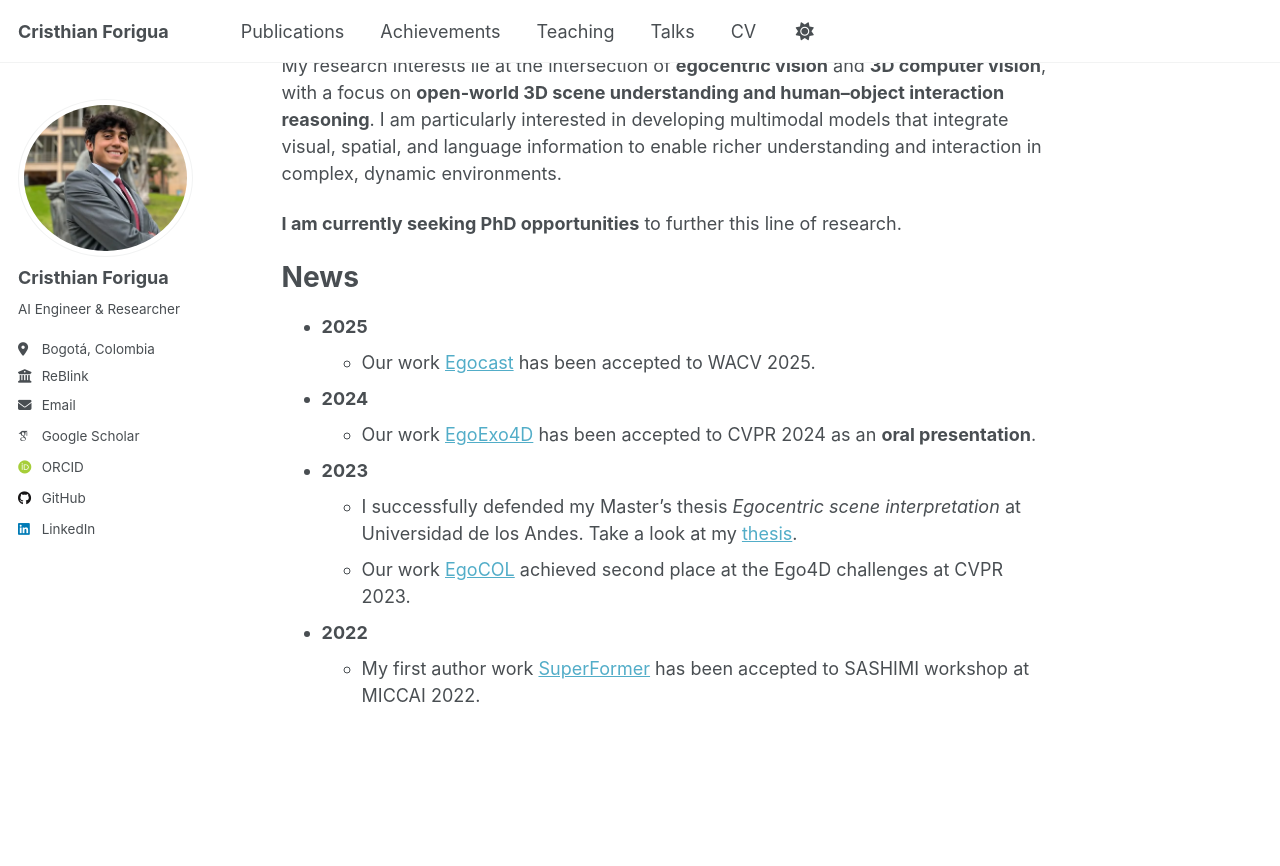
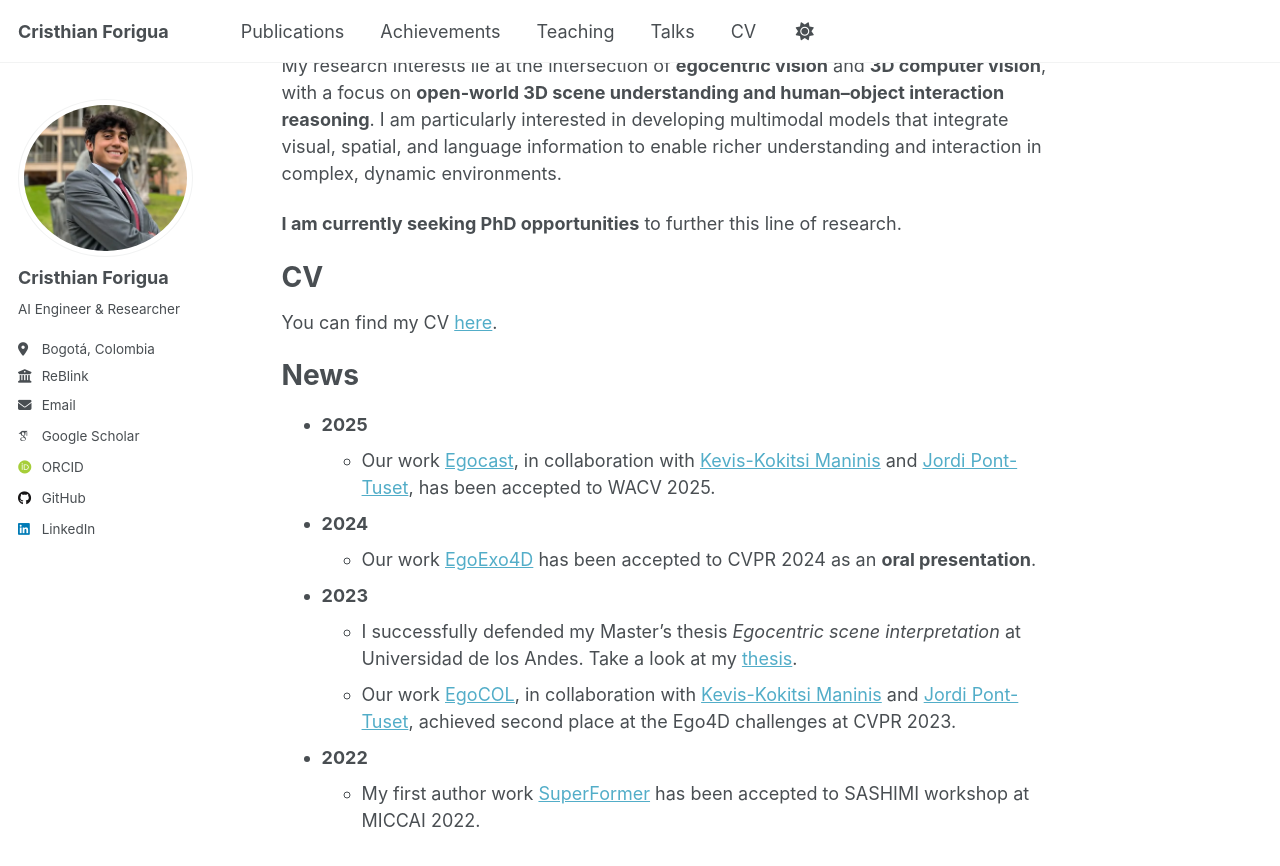
Before and after one commit to cdforigua05/cdforigua05.github.io, a Jekyll site: the page built from _pages/about.md, in a window 1280 px wide and 900 px high, scrolled down 379 px. Shown: the top 866 px of the window. Built offline with Jekyll 4.4.1, drawn with Linux system fonts in a browser that asks for light colours; some web fonts are replaced; a script that is not in the unit is left out.

Commit message:
Improvements updates 3

```diff
--- a/_pages/about.md
+++ b/_pages/about.md
@@ -15,20 +15,22 @@ My research interests lie at the intersection of **egocentric vision** and **3D
 
 **I am currently seeking PhD opportunities** to further this line of research.
 
-
+CV
+======
+You can find my CV [here](https://cdforigua05.github.io/files/Cristhian_Forigua_CV.pdf).
 
 News
 ======
 
 - **2025**
-    - Our work [Egocast](https://bcv-uniandes.github.io/egocast-wp/) has been accepted to WACV 2025.
+    - Our work [Egocast](https://bcv-uniandes.github.io/egocast-wp/), in collaboration with [Kevis-Kokitsi Maninis](https://www.kmaninis.com/) and [Jordi Pont-Tuset](https://jponttuset.cat/), has been accepted to WACV 2025.
 
 - **2024**
     - Our work [EgoExo4D](https://ego-exo4d-data.org/) has been accepted to CVPR 2024 as an **oral presentation**.
 
 - **2023**
     - I successfully defended my Master's thesis *Egocentric scene interpretation* at Universidad de los Andes. Take a look at my [thesis](https://cdforigua05.github.io/files/Egocentric_Scene_Interpretation.pdf).
-    - Our work [EgoCOL](https://arxiv.org/pdf/2306.16606) achieved second place at the Ego4D challenges at CVPR 2023.
+    - Our work [EgoCOL](https://arxiv.org/pdf/2306.16606), in collaboration with [Kevis-Kokitsi Maninis](https://www.kmaninis.com/) and [Jordi Pont-Tuset](https://jponttuset.cat/), achieved second place at the Ego4D challenges at CVPR 2023.
 
 - **2022**
     - My first author work [SuperFormer](https://arxiv.org/pdf/2406.03359) has been accepted to SASHIMI workshop at MICCAI 2022.
```
